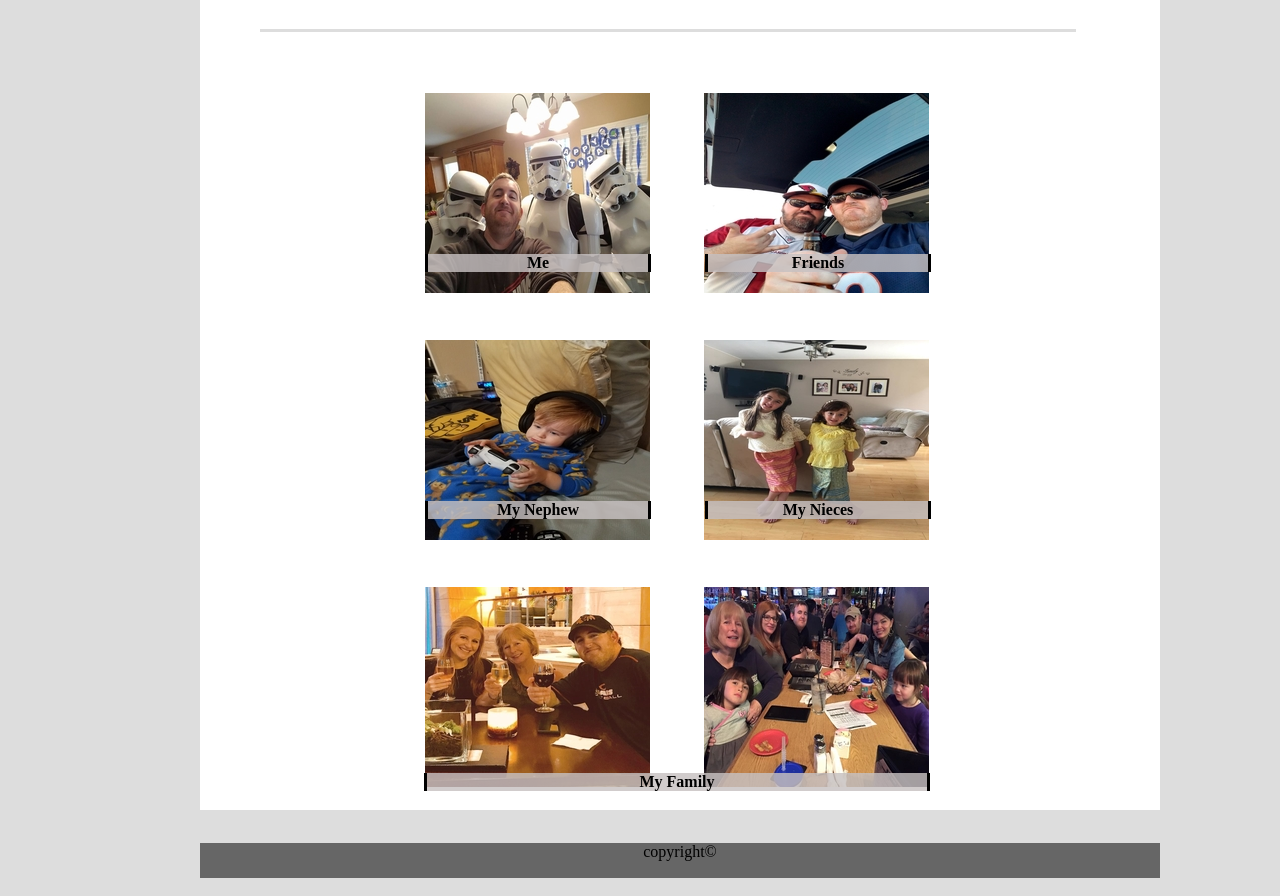
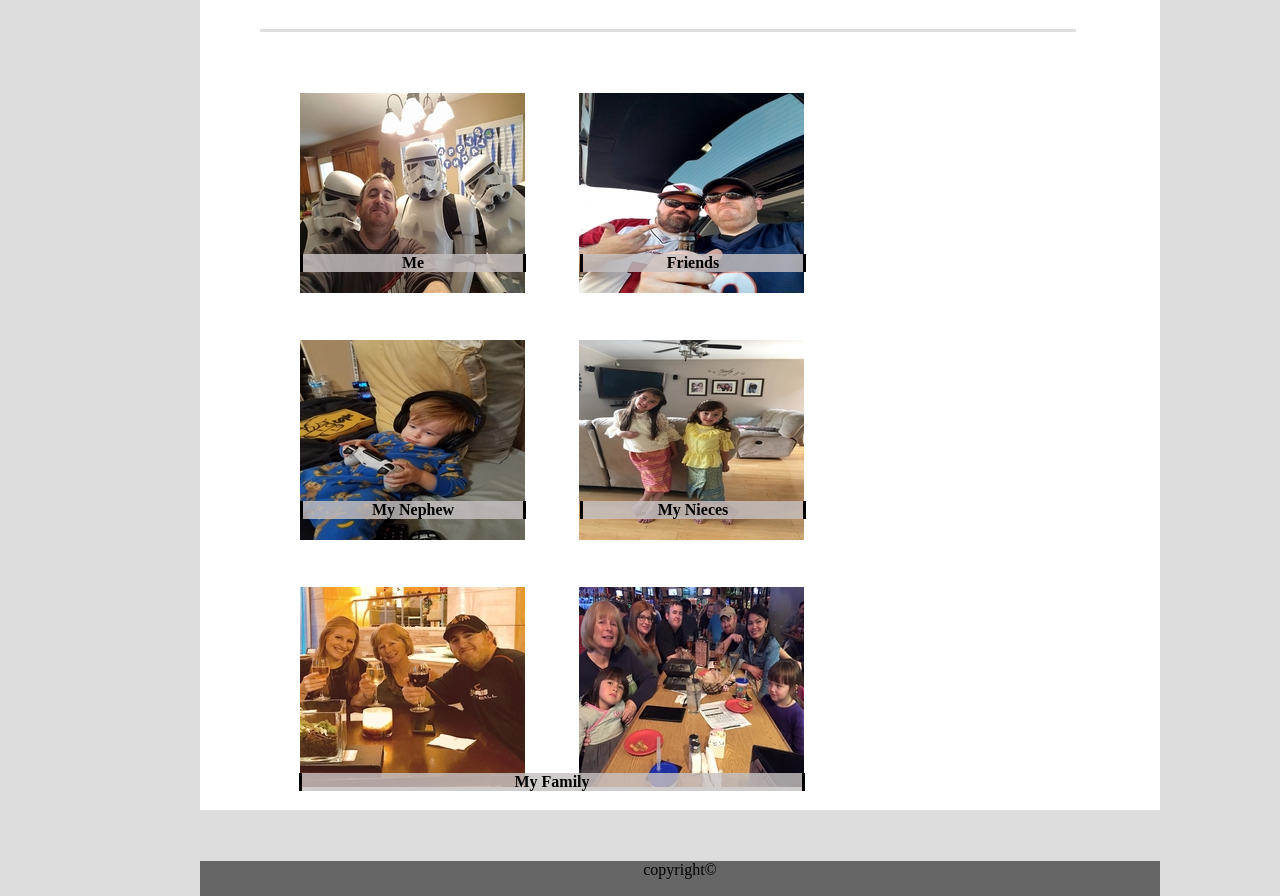
Before and after one commit to tsalvati84/Basic-Portfolio, a plain HTML site: page portfolio.html in a window 1280 px wide. Shown: the part 160-1056 px from the top of the page. Drawn offline with Linux system fonts and the light colour scheme.

Commit message:
Final Portfolio Hw

```diff
--- a/assets/css/style.css
+++ b/assets/css/style.css
@@ -1,6 +1,6 @@
 body {
     width: 100%;
-    height: 600px;
+    height: 500px;
     background-color: #dddddd;
     margin: 0px;
 }
@@ -87,12 +87,6 @@ img {
    margin-left: 50px;
 }
 
-
-.smallfooter {
-    border-style: none;
-    background-color: #4aaaa5;
-    height: 2px;
-}
 .footer {
     border-style: none;
     background-color: #666666;
@@ -223,7 +217,7 @@ button  {
 
 .container {
     position: relative;
-    margin-left: 175px;
+    margin-left: 50px;
 
 }
 
@@ -253,7 +247,7 @@ button  {
 }
 .container2 {
     position: relative;
-    margin-left: 175px;
+    margin-left: 50px;
 }
 .centered3 {
     border-right: solid black;
@@ -280,7 +274,7 @@ button  {
 }
 .container3 {
     position: relative;
-    margin-left: 175px;
+    margin-left: 50px;
 
 }
 .centered5 {
@@ -302,4 +296,5 @@ button  {
     height: 35px;
     text-align: center;
     margin: 0px;
+
 }
--- a/portfolio.html
+++ b/portfolio.html
@@ -39,7 +39,6 @@
     <div class="section3">
 
         <div class="title">
-
             <p>
                 <strong>Portfolio</strong>
             </p>
@@ -86,7 +85,7 @@
 
         <BR>
         <BR>
-
+        <BR>
 
         <div class="footer3">
             <p>copyright©</p>
```
Also changed, not shown: index.html (+2 -3 lines).
